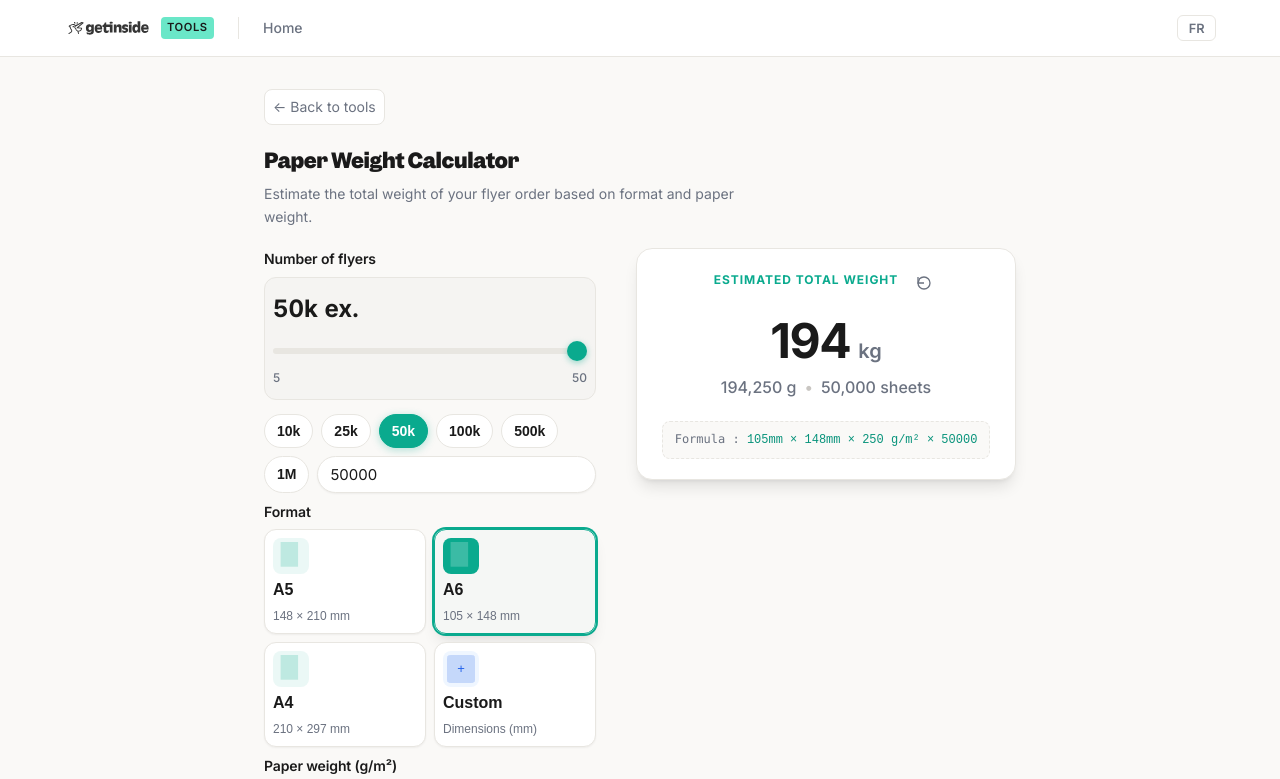
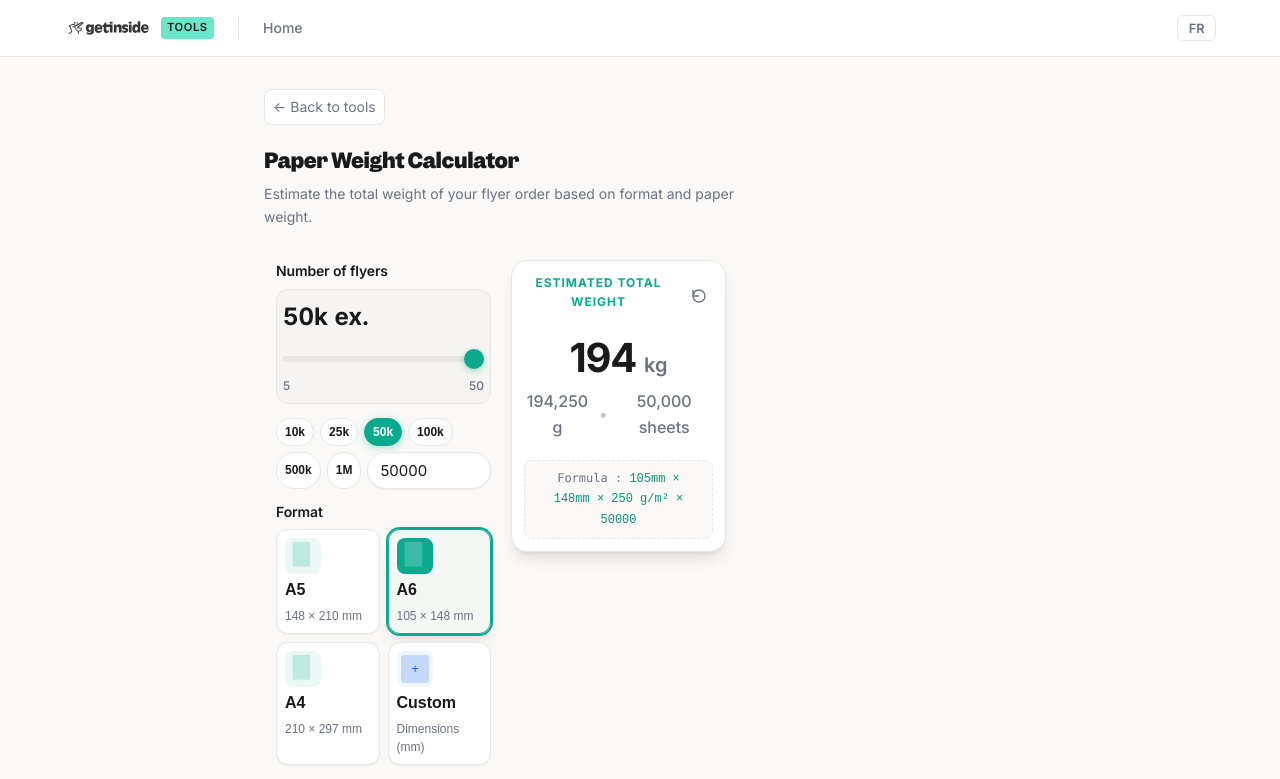
Before and after one commit to getinside-ops/tools, a Vue app: page /#/paper-weight in a window 1280 px wide. Shown: the top 779 px of the page. Built offline with nearby package versions, Linux system fonts and the light colour scheme.

Commit message:
feat(paper-weight): implement compact grid layout
Co-authored-by: Qwen-Coder <qwen-coder@alibabacloud.com>

```diff
--- a/src/views/PaperWeightView.vue
+++ b/src/views/PaperWeightView.vue
@@ -939,22 +939,66 @@ const resetCalculator = () => {
   }
 }
 
-/* Two-column layout with sticky results */
+/* Three-column CSS Grid layout - compact for 100vh fit */
 .pw-layout {
   display: grid;
-  grid-template-columns: 1fr 380px; /* Optimized for result panel content + comfortable padding */
-  gap: var(--gi-space-2xl);
+  grid-template-columns: 1fr 1fr 1.2fr;
+  gap: var(--gi-space-lg);
   align-items: start;
+  max-height: calc(100vh - 200px);
+  padding: var(--gi-space-md);
 }
 
+/* Compact input sections */
 .pw-inputs {
+  display: flex;
+  flex-direction: column;
+  gap: var(--gi-space-md);
   min-width: 0;
 }
 
+.gi-field {
+  margin-bottom: 0;
+}
+
+/* Compact format grid (2×2) */
+.gi-format-grid {
+  display: grid;
+  grid-template-columns: repeat(2, 1fr);
+  gap: var(--gi-space-sm);
+}
+
+.gi-format-card {
+  padding: var(--gi-space-sm);
+  min-height: 100px;
+}
+
+/* Compact result panel */
 .pw-results {
   position: sticky;
-  top: var(--gi-space-lg);
-  min-width: 0; /* Prevents overflow from fixed-width content */
+  top: var(--gi-space-md);
+}
+
+.gi-result {
+  padding: var(--gi-space-md);
+}
+
+.gi-result-value {
+  font-size: 2.5rem; /* Reduced from 3rem */
+}
+
+/* Compact slider and chips */
+.gi-slider-container {
+  padding: var(--gi-space-sm) var(--gi-space-xs);
+}
+
+.gi-chips {
+  gap: var(--gi-space-xs);
+}
+
+.gi-chip {
+  padding: var(--gi-space-xs) var(--gi-space-sm);
+  font-size: var(--gi-font-size-xs);
 }
 
 /* Remove margin-top in two-column context */
@@ -962,18 +1006,11 @@ const resetCalculator = () => {
   margin-top: 0;
 }
 
-@media (max-width: 1024px) {
+/* Responsive fallback */
+@media (max-width: 900px) {
   .pw-layout {
     grid-template-columns: 1fr;
-  }
-
-  .pw-results {
-    position: static;
-  }
-
-  /* Keep margin for single-column mobile layout */
-  .pw-results .gi-result {
-    margin-top: var(--gi-space-2xl);
+    max-height: none;
   }
 }
 </style>
```
